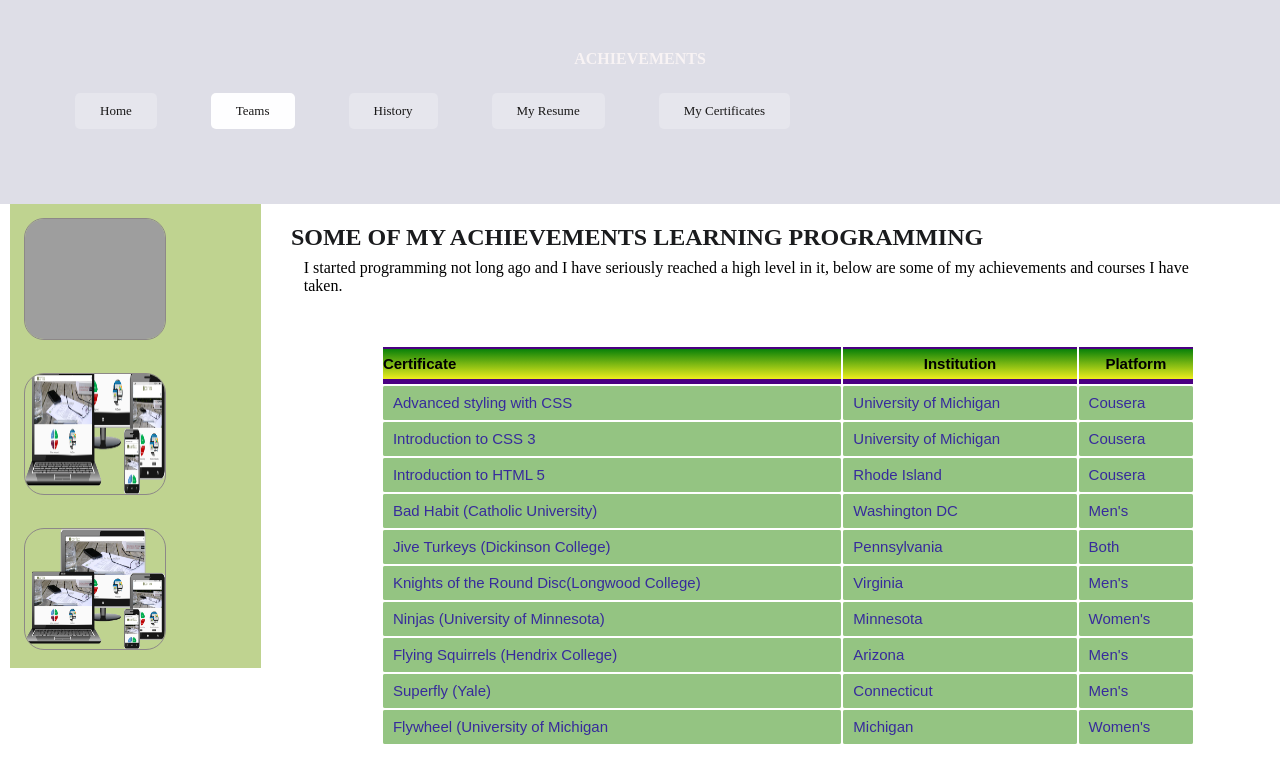
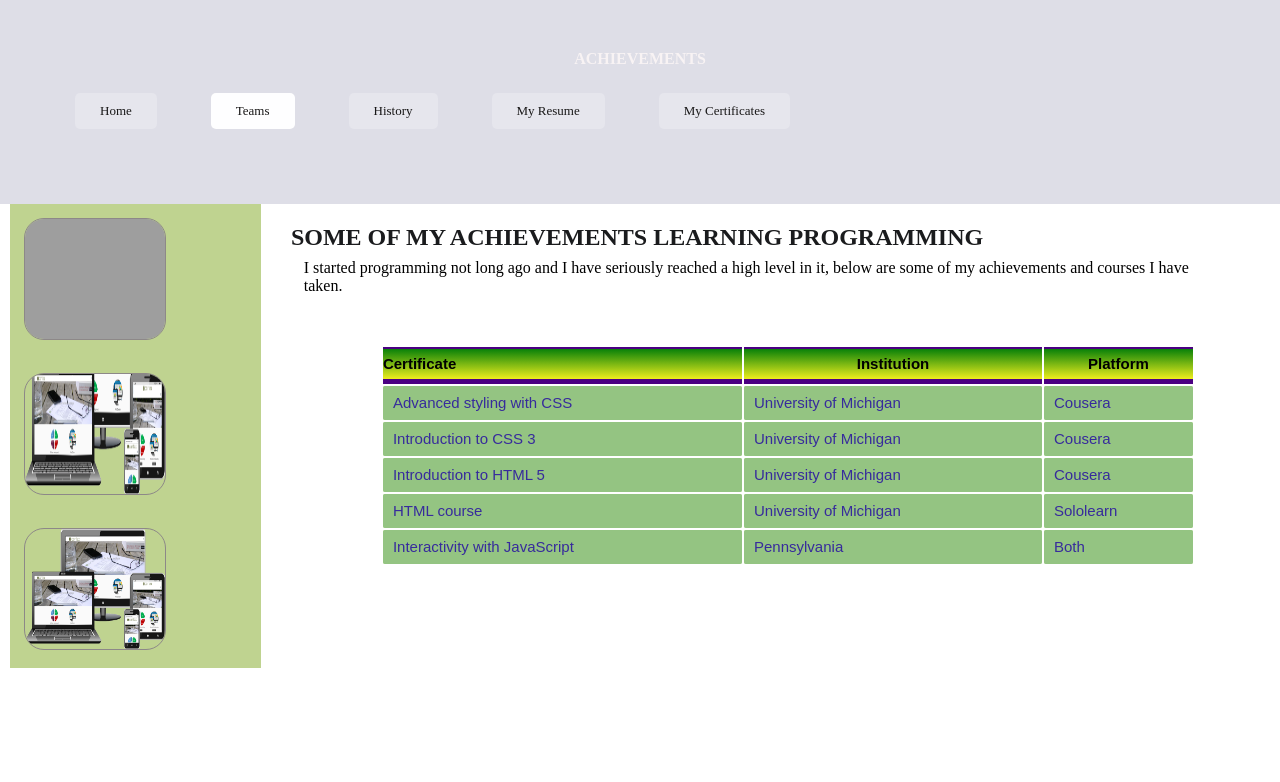
Before and after one commit to Lukman10a/portfolio, a plain HTML site: page teams.html in a window 1280 px wide. Drawn offline with Linux system fonts and the light colour scheme; grey boxes are pictures that could not be loaded.

Commit message:
feat:edited some table values

```diff
--- a/teams.html
+++ b/teams.html
@@ -49,43 +49,18 @@
           </tr>
           <tr>
             <td>Introduction to HTML 5</td>
-            <td>Rhode Island</td>
+            <td>University of Michigan</td>
             <td>Cousera</td>
           </tr>
           <tr>
-            <td>Bad Habit (Catholic University)</td>
-            <td>Washington DC</td>
-            <td>Men's</td>
+            <td>HTML course</td>
+            <td>University of Michigan</td>
+            <td>Sololearn</td>
           </tr>
           <tr>
-            <td>Jive Turkeys (Dickinson College)</td>
+            <td>Interactivity with JavaScript</td>
             <td>Pennsylvania</td>
             <td>Both</td>
-          </tr>
-          <tr>
-            <td>Knights of the Round Disc(Longwood College)</td>
-            <td>Virginia</td>
-            <td>Men's</td>
-          </tr>
-          <tr>
-            <td>Ninjas (University of Minnesota)</td>
-            <td>Minnesota</td>
-            <td>Women's</td>
-          </tr>
-          <tr>
-            <td>Flying Squirrels (Hendrix College)</td>
-            <td>Arizona</td>
-            <td>Men's</td>
-          </tr>
-          <tr>
-            <td>Superfly (Yale)</td>
-            <td>Connecticut</td>
-            <td>Men's</td>
-          </tr>
-          <tr>
-            <td>Flywheel (University of Michigan</td>
-            <td>Michigan</td>
-            <td>Women's</td>
           </tr>
         </table>
       </section>
```
